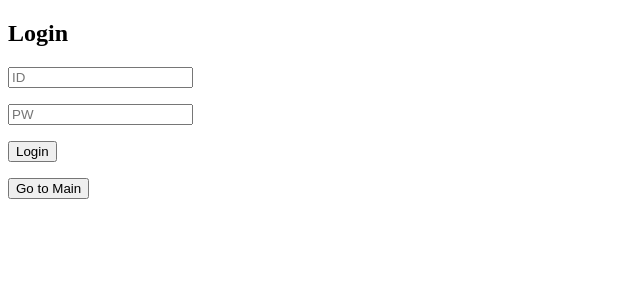
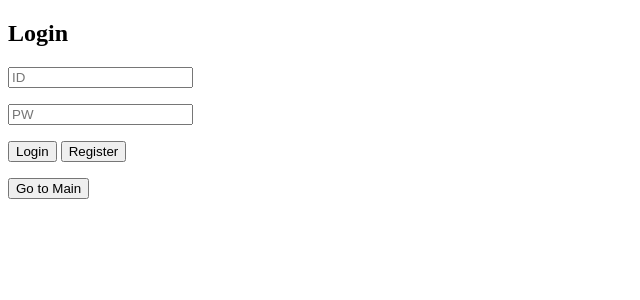
Before and after one commit to myxng/25Cykor, a PHP site: page /login.php in a window 1280 px wide. Shown: the top 300 px of the page, without its empty margins (0-640 px from the left). Run offline with PHP 8.4, Linux system fonts and the light colour scheme; data that the repository does not hold is empty.

Commit message:
add register button

```diff
--- a/week3/src/login.php
+++ b/week3/src/login.php
@@ -40,7 +40,8 @@ if ($_SERVER["REQUEST_METHOD"] === "POST")
         <form method="post">
             <p><input type="text" name="id" placeholder="ID"></p>
             <p><input type="password" name="pw" placeholder="PW"></p>
-            <p><button type="submit">Login</button></p>
+            <button type="submit">Login</button>
+            <a href="register.php"><button type="button">Register</button></a>
         </form>
 
         <p><a href="index.php"><button type="submit">Go to Main</button></a></p>
```
